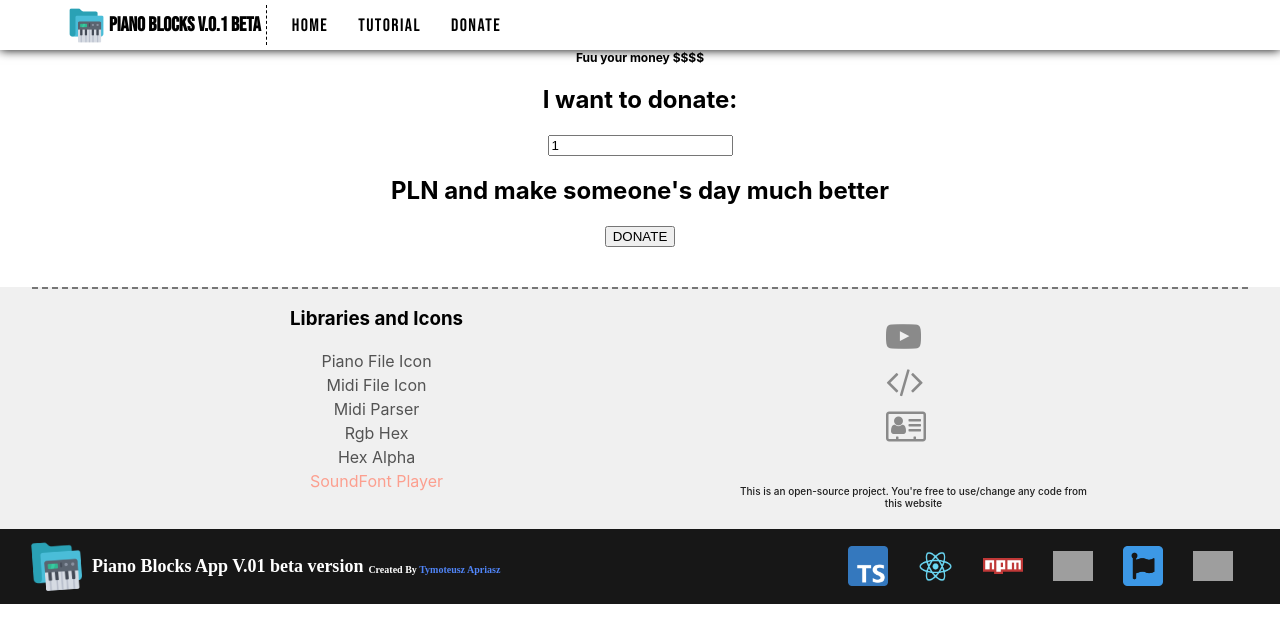
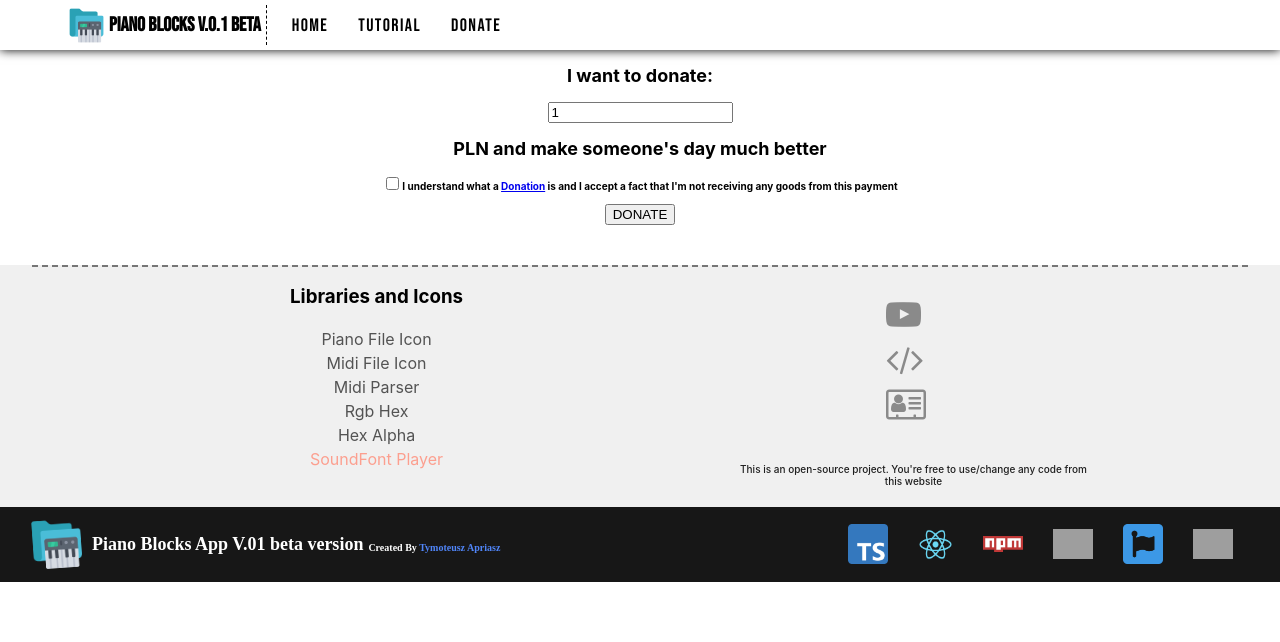
Before and after one commit to ahmedabdelhaleemnoby/react-piano-player, a React (Create React App) app: page /Todo in a window 1280 px wide. Shown: the top 642 px of the page. Built offline with nearby package versions, Linux system fonts and the light colour scheme; grey boxes are pictures that could not be loaded; a web font is replaced by a local one.

Commit message:
version 0.2 bg

```diff
--- a/src/Components/ToDo/ToDo.styles.css
+++ b/src/Components/ToDo/ToDo.styles.css
@@ -11,6 +11,25 @@
 
 .Donate{
     width:100%;
+    margin-top: 50px;
     text-align: center;
     overflow-y: scroll;
 }
+
+.Donate>h2{
+    font-size: 18px;
+}
+
+.Donate>h3{
+    font-size: 10px;
+}
+
+.Donate>button{
+    display: block;
+    margin: 10px auto;
+}
+
+.data_don{
+    display: inline;
+    font-size: 10px;
+}
--- a/src/Components/ToDo/ToDo.tsx
+++ b/src/Components/ToDo/ToDo.tsx
@@ -9,6 +9,7 @@ export default function ToDo() {
 
     const [amount,setAmount] = useState<number>(1);
     const [click,setClick] = useState<boolean>(false);
+    const [checkbox,setScheckbox] = useState<string>('false');
 
     const onAmountChange = (e:any) =>{
         console.log(e.target.value);
@@ -18,10 +19,11 @@ export default function ToDo() {
 
     return (
         <div className='Donate'>
-            <h1>Fuu your money $$$$</h1>
             <h2>I want to donate: </h2>
-            <input type='number' value={amount} onChange={onAmountChange} />
+            <input type='number' value={amount} onChange={onAmountChange} disabled={click ? true: false} />
             <h2> PLN and make someone's day much better</h2>
+            <input type='checkbox' value={checkbox} onChange={(e)=>{setScheckbox(checkbox === 'false' ? 'checked': 'false')}} />
+            <h3 className='data_don'>I understand what a <a href="https://en.wikipedia.org/wiki/Donation">Donation</a> is and I accept a fact that I'm not receiving any goods from this payment</h3>
             <button onClick={()=>{setClick(true)}}>DONATE</button>
             {/* {click && <PayPalScriptProvider options={{ "client-id": "AeLMPfH9JtaiN1ohPSYGBv5MzcDhYPORstj0l1fki8-woB0Bg5bjMydZ3LsbeAm7UhssE_QW2RVmDtuT", currency:'PLN',intent: "capture"}}>
                 <PayPalButtons className='Buttons_PP' createOrder={(data, actions) => {
@@ -44,7 +46,7 @@ export default function ToDo() {
                 }}
                 />
             </PayPalScriptProvider>} */}
-            {click && <PaypalExpressBtn env='production' paymentOptions={{"payer": {
+            {click && checkbox=='checked' && <PaypalExpressBtn env='production' paymentOptions={{"payer": {
         "payment_method": "paypal"
       },}} client={{sandbox: 'Ab27Gl7GlRY0swi_lmI7j-i4UGmbSrFmapjYUlbI5UQtJ71b0_YJ8_2GULzQDG7MKdJ-pc7Kr4YW_cOE',production:'AeLMPfH9JtaiN1ohPSYGBv5MzcDhYPORstj0l1fki8-woB0Bg5bjMydZ3LsbeAm7UhssE_QW2RVmDtuT'}} currency={'PLN'} total={amount} />}
       {/* <form action="https://www.paypal.com/donate" method="post" target="_top">
--- a/src/Components/Tracks/Tracks.styles.css
+++ b/src/Components/Tracks/Tracks.styles.css
@@ -8,8 +8,8 @@
 
 .coverPhoto{
     position: absolute;
-    filter: grayscale();
-    background-size: cover;
+    filter: saturate(0.5);
+    background-repeat: no-repeat;
     background-position: center;
     z-index: 50;
 }
--- a/src/Components/Tracks/Tracks.tsx
+++ b/src/Components/Tracks/Tracks.tsx
@@ -134,7 +134,7 @@ export default function Tracks({Width,Height,Data,Speed, BlackNumbers, KeysPosit
                 <h1>Piano-Blocks V. 0.1</h1>
                 <h2>Closed Beta Version</h2>
             </div>}
-            <div className='coverPhoto' style={{width:Width.toString() + 'px', height:Height.toString() + 'px', background: options.backgroundImage? `url(${options.backgroundImage})` : `url(${BG})`, backgroundSize:'cover', backgroundPosition: 'centrer'}}></div>
+            <div className='coverPhoto' style={{width:Width.toString() + 'px', height:Height.toString() + 'px', backgroundImage: options.backgroundImage? `url(${options.backgroundImage})` : `url(${BG})`, backgroundSize: `${Width}px ${Height}px`}}></div>
             <div className='Summer' style={{width:Width.toString() + 'px', marginTop:(Height - 300).toString() + 'px' }}></div>
             <canvas ref={tracksRef} width={Width.toString() + 'px'} height={Height.toString() + 'px'} className='Canvas'></canvas>
             </>}
```
